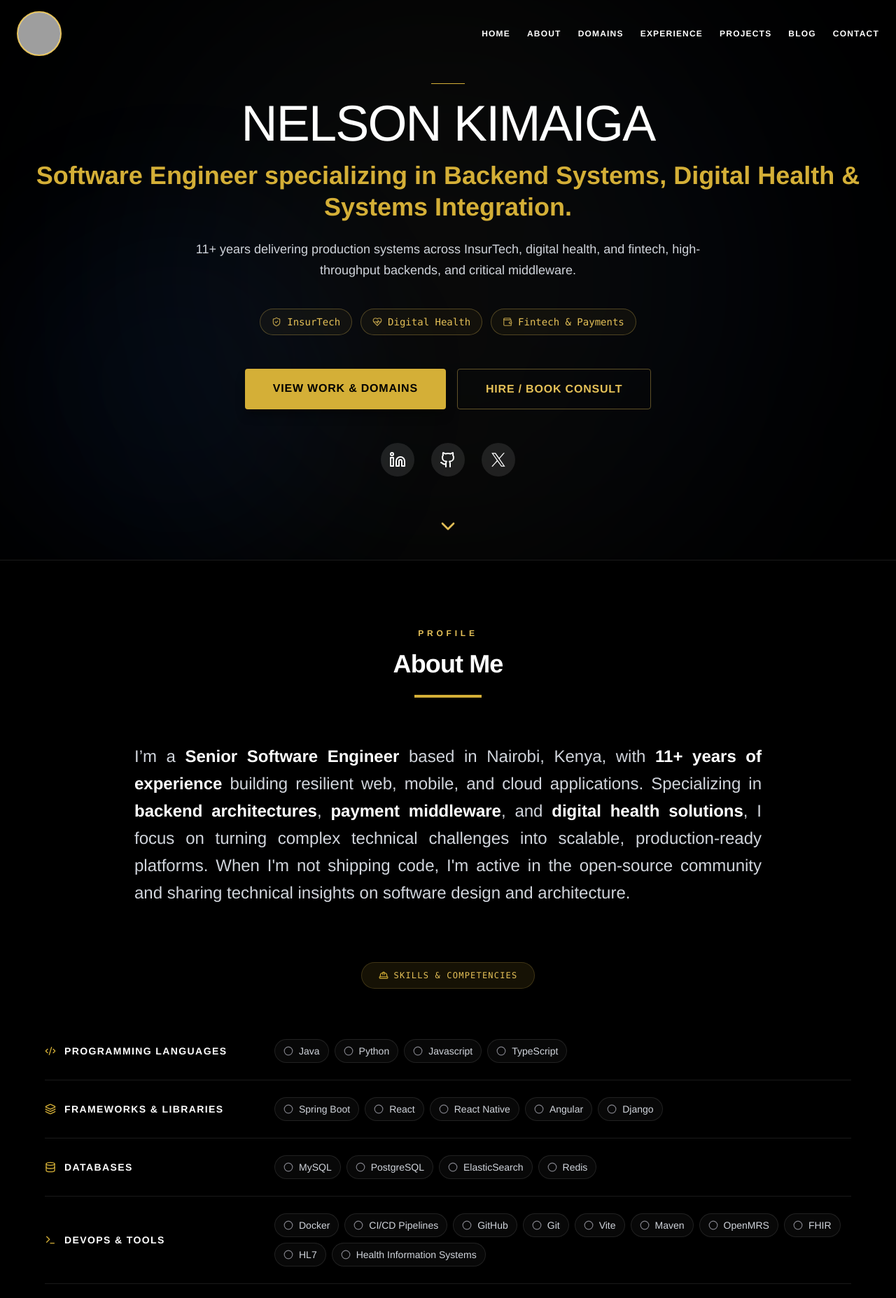
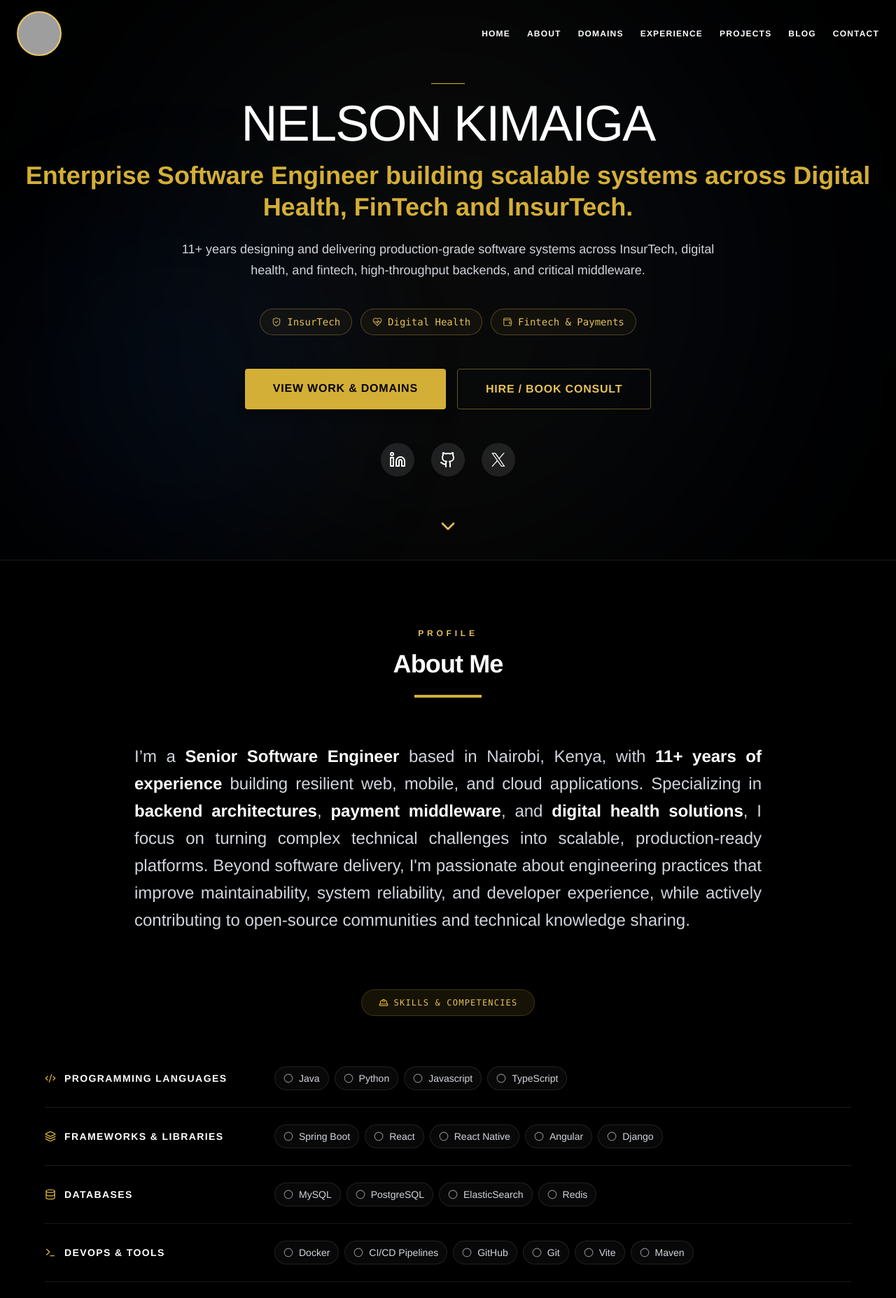
Before and after one commit to nelsonkimaiga/kimaigaportfolio, a React (Vite) app: page / in a window 1280 px wide. Shown: the top 1855 px of the page at 70% size. Built offline with nearby package versions, Linux system fonts and the light colour scheme; grey boxes are pictures that could not be loaded.

Commit message:
Update wordings #2

```diff
--- a/index.html
+++ b/index.html
@@ -4,12 +4,12 @@
     <meta charset="UTF-8" />
     <meta http-equiv="X-UA-Compatible" content="IE=edge">
     <meta name="viewport" content="width=device-width, initial-scale=1.0">
-    <meta name="description" content="11+ years delivering production systems across InsurTech, digital health, and fintech, high-throughput backends, and critical middleware."/>
+    <meta name="description" content="11+ years designing and delivering production-grade software systems across InsurTech, digital health, and fintech, high-throughput backends, and critical middleware."/>
     <meta name="keywords" content="Software Engineer, Senior Software Engineer, Systems Engineer, Software Developer, Software development, Java Developer, Java Engineer, Full Stack Developer, Backend Developer, Cloud Infrastructure, Digital Health"/>
     <meta name="robots" content="index, follow" />
     <meta property="og:type" content="website" />
     <meta property="og:title" content="Nelson Kimaiga | Senior Software & Systems Engineer" />
-    <meta property="og:description" content="11+ years delivering production systems across InsurTech, digital health, and fintech, high-throughput backends, and critical middleware." />
+    <meta property="og:description" content="11+ years designing and delivering production-grade software systems across InsurTech, digital health, and fintech, high-throughput backends, and critical middleware." />
     <meta name="twitter:card" content="summary" />
     <link rel="apple-touch-icon" sizes="180x180" href="/apple-touch-icon.png">
     <link rel="icon" type="image/png" sizes="32x32" href="/favicon-32x32.png">
--- a/src/App.tsx
+++ b/src/App.tsx
@@ -268,12 +268,12 @@ const CAREER: CareerEntry[] = [
   {
     period: '2023 — 2025',
     company: 'IntelliSOFT',
-    headline: 'Digital Health Interoperability & LLM Integration',
+    headline: 'Digital Health Interoperability & AI-Assisted Clinical Workflows',
     summary: [
       'Engineered OpenMRS EMR interoperability over HL7 FHIR and DHIS2.',
-      'Bridged clinical systems with LLM-powered healthcare workflows.',
+      'Bridged clinical systems with AI-assisted clinical workflows.',
     ],
-    tags: ['OpenMRS', 'HL7', 'FHIR', 'DHIS2', 'LLM Healthcare Integrations'],
+    tags: ['OpenMRS', 'HL7', 'FHIR', 'DHIS2', 'AI-Assisted Clinical Workflows'],
     status: 'recent'
   },
   {
@@ -337,7 +337,12 @@ const SKILL_CATEGORIES: SkillCategory[] = [
   {
     title: 'DevOps & Tools',
     icon: Terminal,
-    skills: ['Docker', 'CI/CD Pipelines', 'GitHub', 'Git', 'Vite', 'Maven', 'OpenMRS', 'FHIR', 'HL7', 'Health Information Systems']
+    skills: ['Docker', 'CI/CD Pipelines', 'GitHub', 'Git', 'Vite', 'Maven']
+  },
+  {
+    title: 'Health Informatics',
+    icon: HeartPulse,
+    skills: ['FHIR', 'HL7', 'OpenMRS', 'DHIS2', 'OpenHIE', 'HAPI FHIR', 'Health Information Systems']
   },
   {
     title: 'Cloud Tools',
@@ -416,7 +421,7 @@ const App: React.FC = () => {
   useEffect(() => {
     applySEO({
       title: 'Nelson Kimaiga | Senior Software Engineer',
-      description: 'Senior software and systems engineer with 11+ years delivering production systems across fintech, InsurTech, and digital health — high-throughput backends and critical middleware.',
+      description: 'Senior software and systems engineer with 11+ years designing and delivering production-grade software systems across fintech, InsurTech, and digital health — high-throughput backends and critical middleware.',
       robots: 'index, follow',
     });
   }, []);
@@ -512,10 +517,10 @@ const App: React.FC = () => {
             Nelson Kimaiga
           </h1>
           <h2 className="text-2xl md:text-4xl text-[var(--color-madafu-gold)] font-bold mb-6 leading-tight">
-            Software Engineer specializing in Backend Systems, Digital Health &amp; Systems Integration.
+            Enterprise Software Engineer building scalable systems across Digital Health, FinTech and InsurTech.
           </h2>
           <p className="max-w-3xl mx-auto text-base md:text-lg text-gray-300 font-light leading-relaxed">
-            11+ years delivering production systems across InsurTech, digital health, and fintech, high-throughput backends, and critical middleware.
+            11+ years designing and delivering production-grade software systems across InsurTech, digital health, and fintech, high-throughput backends, and critical middleware.
           </p>
 
           {/* Domain Pills */}
@@ -567,7 +572,7 @@ const App: React.FC = () => {
             I’m a <span className="text-white font-semibold">Senior Software Engineer</span> based in Nairobi, Kenya, with{' '}
             <span className="text-white font-semibold">11+ years of experience</span> building resilient web, mobile, and cloud applications. Specializing in{' '}
             <span className="text-white font-semibold">backend architectures</span>, <span className="text-white font-semibold">payment middleware</span>, and{' '}
-            <span className="text-white font-semibold">digital health solutions</span>, I focus on turning complex technical challenges into scalable, production-ready platforms. When I'm not shipping code, I'm active in the open-source community and sharing technical insights on software design and architecture.
+            <span className="text-white font-semibold">digital health solutions</span>, I focus on turning complex technical challenges into scalable, production-ready platforms. Beyond software delivery, I'm passionate about engineering practices that improve maintainability, system reliability, and developer experience, while actively contributing to open-source communities and technical knowledge sharing.
           </p>
 
           <div className="mb-12">
```
